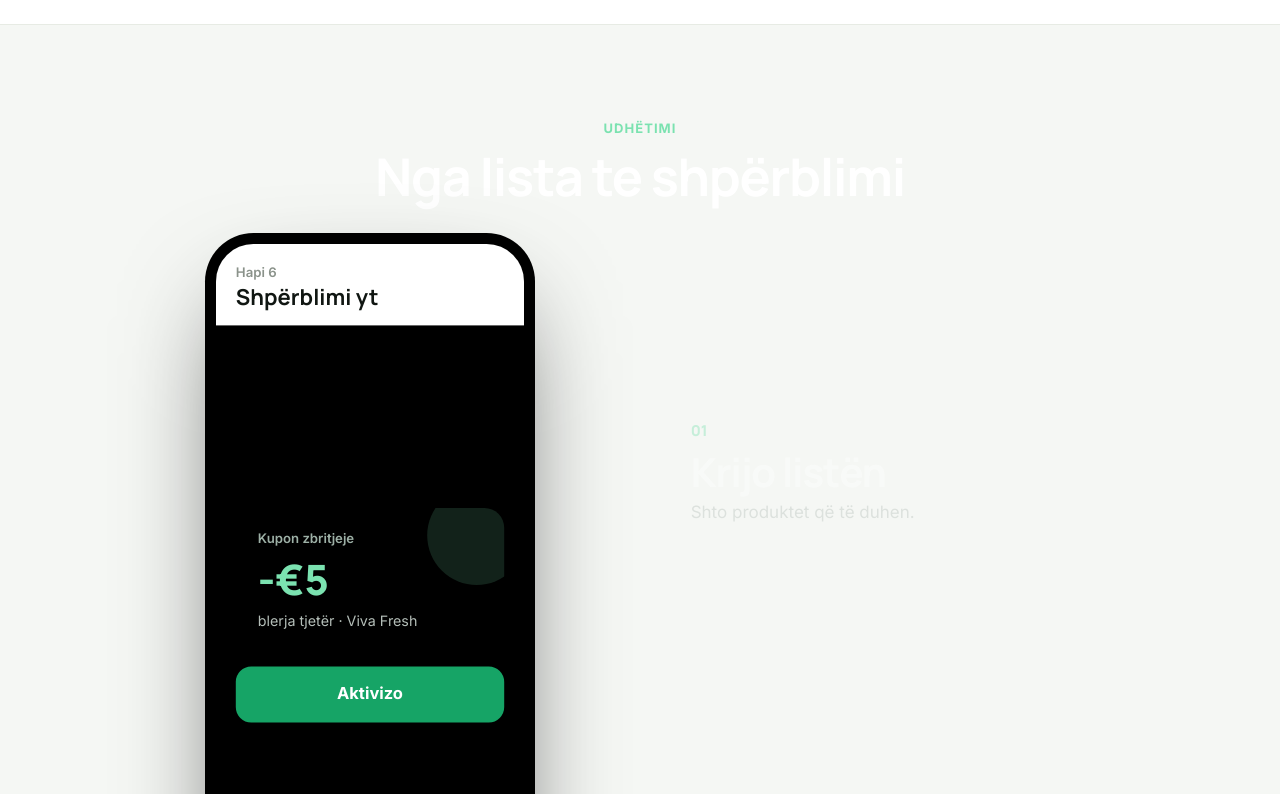
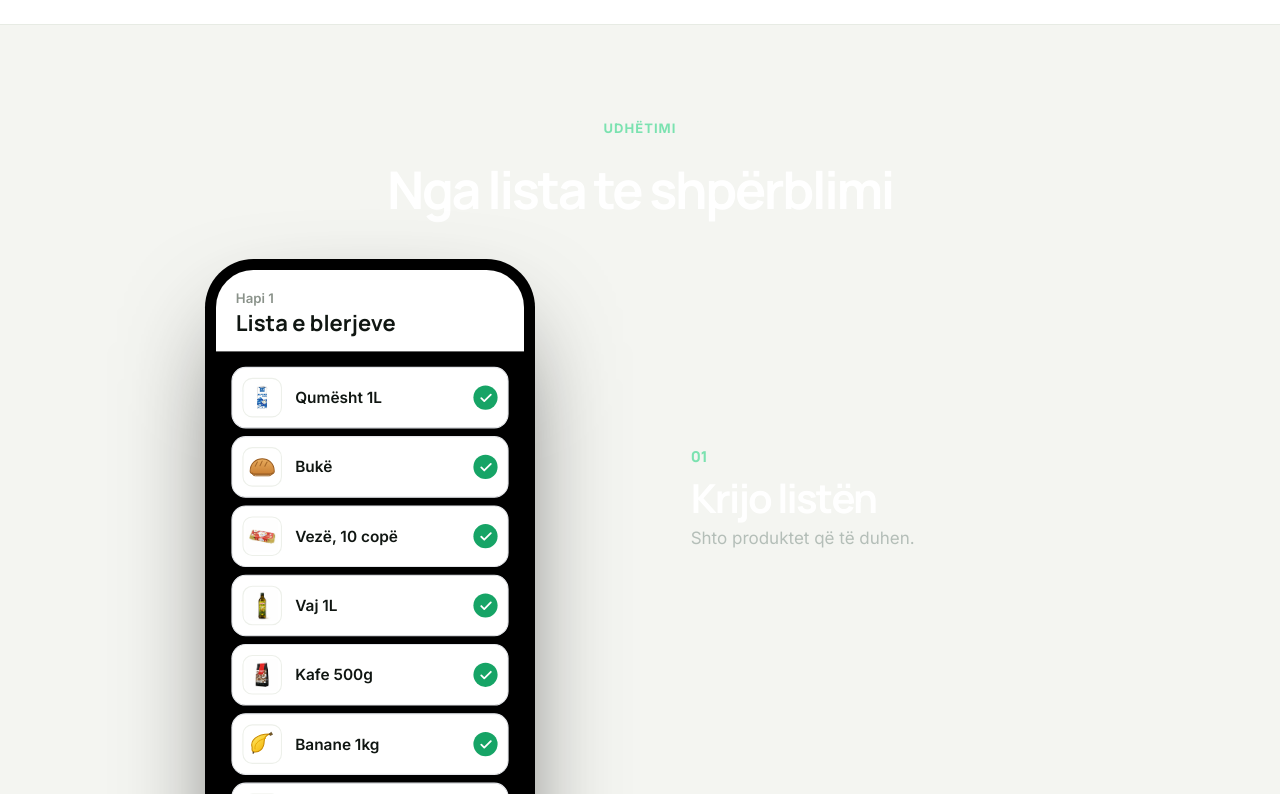
Before and after one commit to Ments123/krahaso-web, a Next.js app: page / in a window 1280 px wide. Shown: the part 1006-1800 px from the top of the page. Built offline with nearby package versions, Linux system fonts and the light colour scheme.

Commit message:
feat: establish Krahaso cinematic design foundation

```diff
--- a/app/globals.css
+++ b/app/globals.css
@@ -2,237 +2,70 @@
 @tailwind components;
 @tailwind utilities;
 
-@layer base {
-  html {
-    scroll-behavior: smooth;
-  }
-  body {
-    background: #f5f7f4;
-    color: #141c17;
-    -webkit-font-smoothing: antialiased;
-    line-height: 1.5;
-  }
-  h1,
-  h2,
-  h3 {
-    font-family: var(--font-display), sans-serif;
-    line-height: 1;
-    letter-spacing: -0.025em;
-  }
-  ::selection {
-    background: #159a63;
-    color: #fff;
-  }
+:root {
+  --canvas: #f4f5f1;
+  --surface: #ffffff;
+  --ink: #101612;
+  --forest: #0a1410;
+  --brand: #16a466;
+  --brand-deep: #087a49;
+  --stone: #dde2dc;
+  --muted: #657068;
+  --ease-apple: cubic-bezier(.2, .8, .2, 1);
 }
 
+* { box-sizing: border-box; }
+html { scroll-behavior: smooth; background: var(--canvas); }
+body {
+  margin: 0;
+  background: var(--canvas);
+  color: var(--ink);
+  font-family: var(--font-body), Inter, ui-sans-serif, system-ui, sans-serif;
+  line-height: 1.5;
+  -webkit-font-smoothing: antialiased;
+  text-rendering: optimizeLegibility;
+}
+h1, h2, h3 { font-family: var(--font-display), Inter, ui-sans-serif, system-ui, sans-serif; letter-spacing: -.045em; }
+button, a { -webkit-tap-highlight-color: transparent; }
+button { font: inherit; }
+::selection { background: var(--brand); color: white; }
+:focus-visible { outline: 3px solid rgba(22, 164, 102, .42); outline-offset: 4px; }
+
 @layer components {
-  /* White tile that contains an undistorted supermarket logo */
-  .logotile {
-    background: #fff;
-    border: 1px solid #e7ebe4;
-    border-radius: 12px;
-    display: grid;
-    place-items: center;
-    overflow: hidden;
+  .page-shell { @apply mx-auto w-full max-w-[1280px] px-5 sm:px-8 lg:px-12; }
+  .eyebrow { @apply text-[12px] font-bold uppercase tracking-[.16em] text-brand-deep; }
+  .display-title { font-size: clamp(2.8rem, 7vw, 6.9rem); line-height: .94; font-weight: 760; }
+  .section-title { font-size: clamp(2.35rem, 5vw, 5.25rem); line-height: .98; font-weight: 740; }
+  .btn {
+    transition: transform .24s var(--ease-apple), background-color .24s ease, color .24s ease, border-color .24s ease, box-shadow .24s ease;
   }
-  .logotile img {
-    max-width: 100%;
-    max-height: 100%;
-    object-fit: contain;
-  }
-
-  /* Scroll-reveal */
-  .reveal {
-    opacity: 0;
-    transform: translateY(26px);
-    transition:
-      opacity 0.7s cubic-bezier(0.2, 0.75, 0.25, 1),
-      transform 0.7s cubic-bezier(0.2, 0.75, 0.25, 1);
-  }
-  .reveal[data-in="1"] {
-    opacity: 1;
-    transform: none;
-  }
-
-  /* Price bars that grow into view */
-  .barfill {
-    transform: scaleX(0);
-    transform-origin: left;
-    transition: transform 1.1s cubic-bezier(0.25, 0.8, 0.3, 1);
-  }
-  [data-in="1"] .barfill {
-    transform: scaleX(1);
-  }
-
-  /* Scroll-journey phone screens */
-  .v3screen {
-    position: absolute;
-    inset: 0;
-    opacity: 0;
-    transform: translateY(16px) scale(0.97);
-    transition:
-      opacity 0.55s ease,
-      transform 0.55s ease;
-    display: flex;
-    flex-direction: column;
-  }
-  .v3screen[data-on="1"] {
-    opacity: 1;
-    transform: none;
-  }
-  .v3step {
-    transition: opacity 0.35s ease;
-  }
-  .v3step[data-on="0"] {
-    opacity: 0.38;
-  }
-
-  /* Hover lift for cards / buttons */
-  .liftcard {
-    transition:
-      transform 0.3s cubic-bezier(0.2, 0.8, 0.3, 1),
-      box-shadow 0.3s ease,
-      border-color 0.3s ease;
-  }
-  .liftcard:hover {
-    transform: translateY(-5px);
-    box-shadow: 0 20px 40px -22px rgba(14, 21, 18, 0.28);
-    border-color: #159a63;
-  }
-  .btn {
-    transition:
-      transform 0.2s ease,
-      background 0.2s ease,
-      border-color 0.2s ease,
-      color 0.2s ease;
-  }
-  .btn:hover {
-    transform: translateY(-2px);
-  }
-
-  /* iOS-style segmented control (hero) */
-  .seg {
-    flex: 1;
-    text-align: center;
-    font-size: 13px;
-    font-weight: 500;
-    color: #8a8a8e;
-    padding: 6px;
-    border-radius: 7px;
-    cursor: pointer;
-    transition:
-      color 0.2s,
-      background 0.2s,
-      box-shadow 0.2s;
-  }
-  .seg.seg-on {
-    background: #fff;
-    color: #1c1c1e;
-    font-weight: 600;
-    box-shadow: 0 1px 2px rgba(0, 0, 0, 0.12);
-  }
+  .btn:hover { transform: translateY(-2px); }
+  .btn:active { transform: scale(.98); }
+  .reveal { opacity: 0; transform: translateY(24px); transition: opacity .72s var(--ease-apple), transform .72s var(--ease-apple); }
+  .reveal[data-in="1"] { opacity: 1; transform: none; }
+  .barfill { transform: scaleX(0); transform-origin: left; transition: transform 1s var(--ease-apple); }
+  [data-in="1"] .barfill { transform: scaleX(1); }
+  .logotile { display: grid; place-items: center; overflow: hidden; border: 1px solid #e5e9e4; background: white; }
+  .glass { background: rgba(255,255,255,.78); border: 1px solid rgba(255,255,255,.74); backdrop-filter: blur(22px) saturate(140%); }
+  .phone-shadow { box-shadow: 0 50px 120px -45px rgba(3, 16, 10, .62), 0 18px 45px -25px rgba(3, 16, 10, .45); }
 }
 
-@keyframes v3scan {
-  0% {
-    top: 6%;
-  }
-  100% {
-    top: 90%;
-  }
-}
-@keyframes v3pulse {
-  0%,
-  100% {
-    box-shadow: 0 0 0 0 rgba(21, 154, 99, 0.32);
-  }
-  50% {
-    box-shadow: 0 0 0 12px rgba(21, 154, 99, 0);
-  }
-}
-@keyframes v3float {
-  0%,
-  100% {
-    transform: translateY(0);
-  }
-  50% {
-    transform: translateY(-11px);
-  }
-}
-@keyframes v3marq {
-  from {
-    transform: translateX(0);
-  }
-  to {
-    transform: translateX(-50%);
-  }
-}
-@keyframes v3glow {
-  0%,
-  100% {
-    transform: translate(0, 0) scale(1);
-  }
-  50% {
-    transform: translate(24px, -18px) scale(1.12);
-  }
-}
-@keyframes v3note {
-  0%,
-  8% {
-    opacity: 0;
-    transform: translateY(-14px) scale(0.96);
-  }
-  18%,
-  82% {
-    opacity: 1;
-    transform: none;
-  }
-  92%,
-  100% {
-    opacity: 0;
-    transform: translateY(-14px) scale(0.96);
-  }
-}
-@keyframes heroSwap {
-  from {
-    opacity: 0.3;
-    transform: translateY(5px);
-  }
-  to {
-    opacity: 1;
-    transform: none;
-  }
-}
-@keyframes v3ring {
-  0%,
-  88%,
-  100% {
-    transform: rotate(0);
-  }
-  90% {
-    transform: rotate(14deg);
-  }
-  92% {
-    transform: rotate(-12deg);
-  }
-  94% {
-    transform: rotate(9deg);
-  }
-  96% {
-    transform: rotate(-6deg);
-  }
-  98% {
-    transform: rotate(0);
-  }
+@keyframes soft-float { 0%,100% { transform: translate3d(0,0,0) rotate(var(--tilt, 0deg)); } 50% { transform: translate3d(0,-12px,0) rotate(var(--tilt, 0deg)); } }
+@keyframes scan-line { from { transform: translateY(0); } to { transform: translateY(250px); } }
+@keyframes reward-pop { 0% { transform: scale(.86); opacity: 0; } 70% { transform: scale(1.03); opacity: 1; } 100% { transform: scale(1); opacity: 1; } }
+@keyframes marquee { from { transform: translateX(0); } to { transform: translateX(-50%); } }
+
+@media (max-width: 767px) {
+  .display-title { font-size: clamp(2.65rem, 14vw, 4.4rem); }
+  .section-title { font-size: clamp(2.2rem, 11vw, 3.6rem); }
 }
 
 @media (prefers-reduced-motion: reduce) {
-  *,
-  *::before,
-  *::after {
+  *, *::before, *::after {
     animation-duration: 0.001ms !important;
     animation-iteration-count: 1 !important;
     transition-duration: 0.001ms !important;
     scroll-behavior: auto !important;
   }
+  .reveal { opacity: 1; transform: none; }
 }
```
